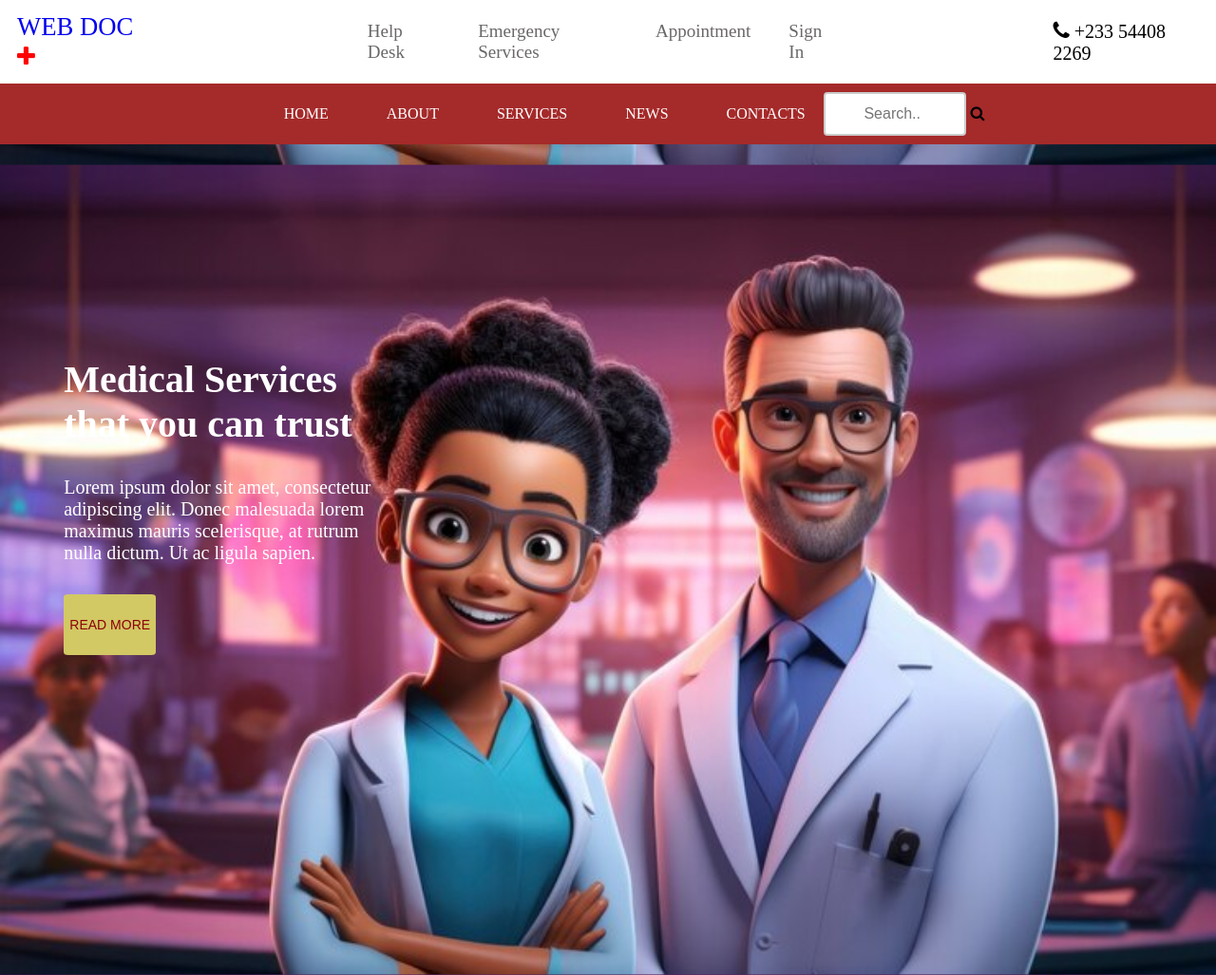
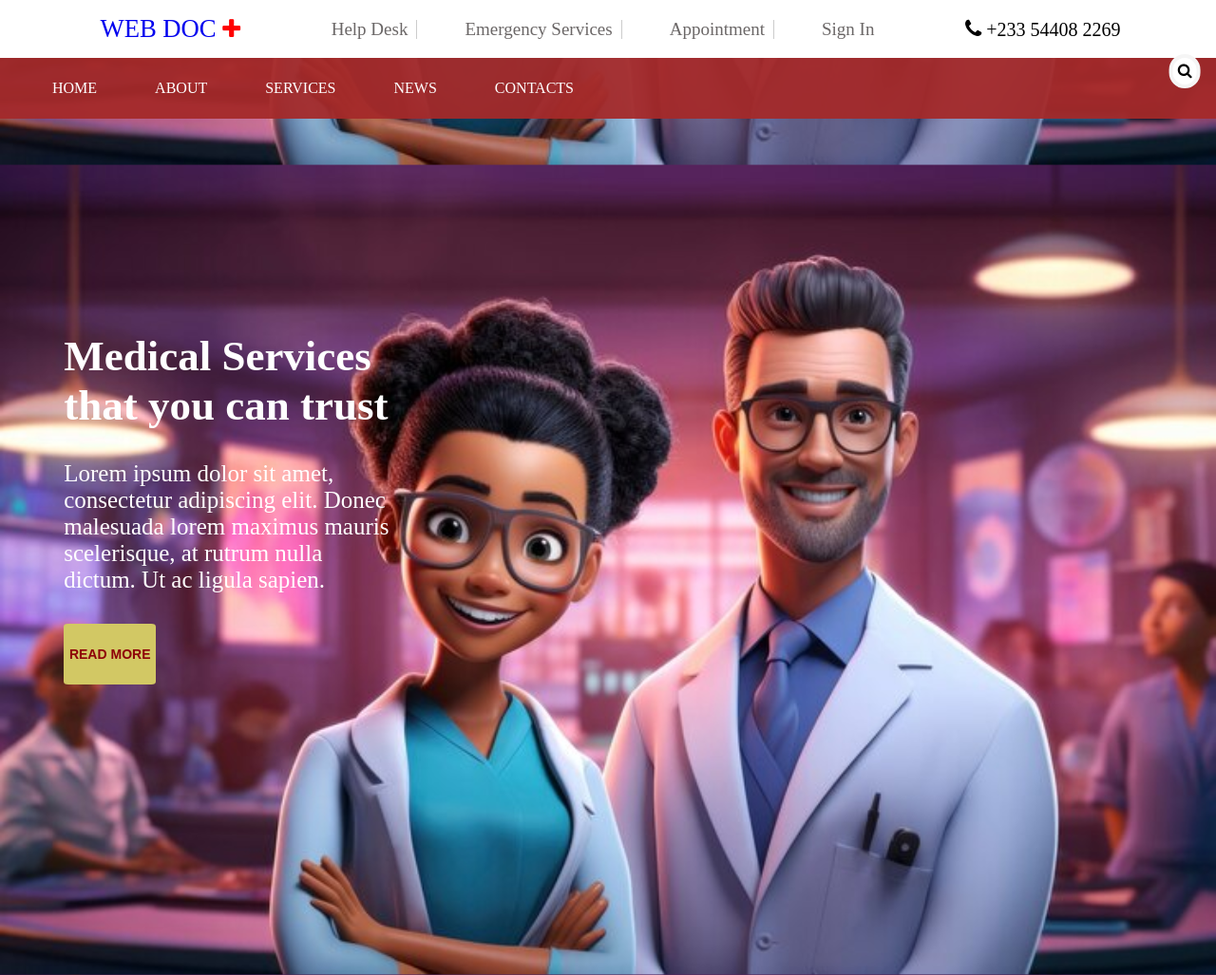
Before and after one commit to Ms-Adubea/assignment-trial-webdoc, a plain HTML site: page index.html in a window 1280 px wide. Shown: the top 1027 px of the page at 95% size. Drawn offline with Linux system fonts and the light colour scheme.

Commit message:
Few changes made in the header.

```diff
--- a/assets/css/styles.css
+++ b/assets/css/styles.css
@@ -29,10 +29,24 @@ header {
   gap: 40px;
   font-size: 19px;
   justify-content: space-evenly;
+  padding: 0;
 }
 
 .head-list {
   list-style: none;
+  position: relative;
+  padding: 0 10px;
+}
+
+.head-list:not(:last-child)::after {
+    content: "";
+    position: absolute;
+    right: 0;
+    top: 50%;
+    transform: translateY(-50%);
+    width: 1px;
+    height: 20px; /* Adjust height as needed */
+    background-color: #ccc; /* Light gray color for the vertical line */
 }
 
 .head-list a {
@@ -46,39 +60,74 @@ header {
 }
 
 nav {
-    background-color: brown;
+  background-color: rgba(165, 42, 42, 0.945);
   display: flex;
-    flex: row;
   align-items: center;
-    justify-content: space-evenly;
-    /* position: fixed; */
+  justify-content: space-between;
+  position: sticky;
+  top: 0%;
+  width: 100%;
+  z-index: 1000;
 }
 
 .search {
-    width: 150px;
-    box-sizing: border-box;
-    border: 2px solid #ccc;
-    border-radius: 4px;
-    font-size: 16px;
-    background-color: white;
-    background-image: url('searchicon.png');
-    background-position: 10px 10px;
-    background-repeat: no-repeat;
-    padding: 12px 20px 12px 40px;
-    transition: width 0.4s ease-in-out;
-    /* position: relative; */
+  position: absolute;
+  top: 0;
+  left: 0;
+  width: 100%;
+  height: 42.5px;
+  line-height: 30px;
+  outline: 0;
+  border: 0;
+  display: none;
+  font-size: 1rem;
+  border-radius: 20px;
+  padding: 0 20px;
 }
 
-.search :focus {
-    width: 100%;
+.fa fa-search {
+    box-sizing: border-box;
+    padding: 10px;
+    width: 42.5px;
+    height: 42.5px;
+    position: absolute;
+    top: 0;
+    right: 0;
+    border-radius: 50%;
+    color: #07051a;
+    text-align: center;
+    font-size: 1.2rem;
+    transform: all 1s;
 }
 
-/* .form {
+.form {
     position: relative;
-    top: 50%;
-    left: 50%;
+    top: 0;
+    left: 0;
     transform: translate(-50%, -50%);
-} */
+    transition: all 0.5s;
+    width: 100%;
+    height: 100%;
+    background: white;
+    box-sizing: border-box;
+    border-radius: 25px;
+    border: 4px solid whitesmoke;
+    padding: 5px;
+}
+
+.form:hover {
+    width: 300px;
+    cursor: pointer;
+}
+
+.form:hover.search {
+    display: block;
+}
+
+.form :hover .fa fa-search {
+background: #07051a;
+color: white;
+}
 
 .nav-items {
   display: flex;
@@ -100,20 +149,17 @@ nav {
   color: white;
 }
 
-
-
 .header-top {
   display: flex;
   flex: row;
   align-items: center;
-    justify-content: start;
+  justify-content: space-evenly;
   background-color: white;
-    padding: 13px;
-    gap: 18%;
+  padding: 15px;
 }
 
 .hero-info p {
-    font-size: 20px;
+  font-size: 25px;
   color: white;
   margin-top: 2rem;
   width: 29%;
@@ -125,15 +171,16 @@ width: 29%;
   margin-top: 14rem;
 }
 .hero-info h2 {
-font-size: 40px;
+  font-size: 45px;
   color: white;
   width: 30%;
 }
 
 .hero-info button {
   font-size: 14px;
-    color: #8E0108;
-    background-color:#D2C864;
+  font-weight: 600;
+  color: #8e0108;
+  background-color: #d2c864;
   margin-top: 2rem;
   border: none;
   border-radius: 5%;
--- a/index.html
+++ b/index.html
@@ -6,7 +6,6 @@
     <meta name="viewport" content="width=device-width, initial-scale=1.0" />
     <title>WEB DOC</title>
     <link rel="stylesheet" href="assets/css/styles.css" />
-    <link rel="stylesheet" href="https://cdnjs.cloudflare.com/ajax/libs/font-awesome/4.7.0/css/font-awesome.min.css">
     <link rel="stylesheet" href="https://cdnjs.cloudflare.com/ajax/libs/font-awesome/4.7.0/css/font-awesome.min.css">
     <link rel="stylesheet" href="https://cdnjs.cloudflare.com/ajax/libs/font-awesome/4.7.0/css/font-awesome.min.css">
 </head>
@@ -41,8 +40,8 @@
             </ul>
 
             <div>
-                <form class="form">
-                    <input type="text" name="search" placeholder="Search.." class="search">
+                <form action="" class="form">
+                    <input type="search" placeholder="Search here ..." class="search">
                     <i class="fa fa-search"></i>
                 </form>
             </div>
@@ -64,8 +63,6 @@
             <div class="flex-container">
                 <div class="img-container">
                     <img src="assets/images/info_1.jpg.webp" alt="images">
-                </div>
-                <div>
                     <h2>Free Consultations</h2>
                     <p>Arcu neque, scelerisque eget ligula ac, congue tempor felis. Integer tempor, eros a egestas
                         finibus,
@@ -75,13 +72,13 @@
 
                 <div class="img-container">
                     <img src="assets/images/info_2.jpg.webp" alt="images">
-                </div>
-                <div>
                     <h2>Emergency Care</h2>
-                    <p>Morbi arcu neque, scelerisque eget ligula ac, congue tempor felis. Integer tempor, eros a egestas
+                    <p>Morbi arcu neque, scelerisque eget ligula ac, congue tempor felis. Integer tempor, eros a
+                        egestas
                         finibus, dolor risus.</p>
                     <a href="#" target="_blank">READ MORE</a>
                 </div>
+
             </div>
 
             <div class="make-appointment">
```
Lines whose indentation alone changed are shown as unchanged.
